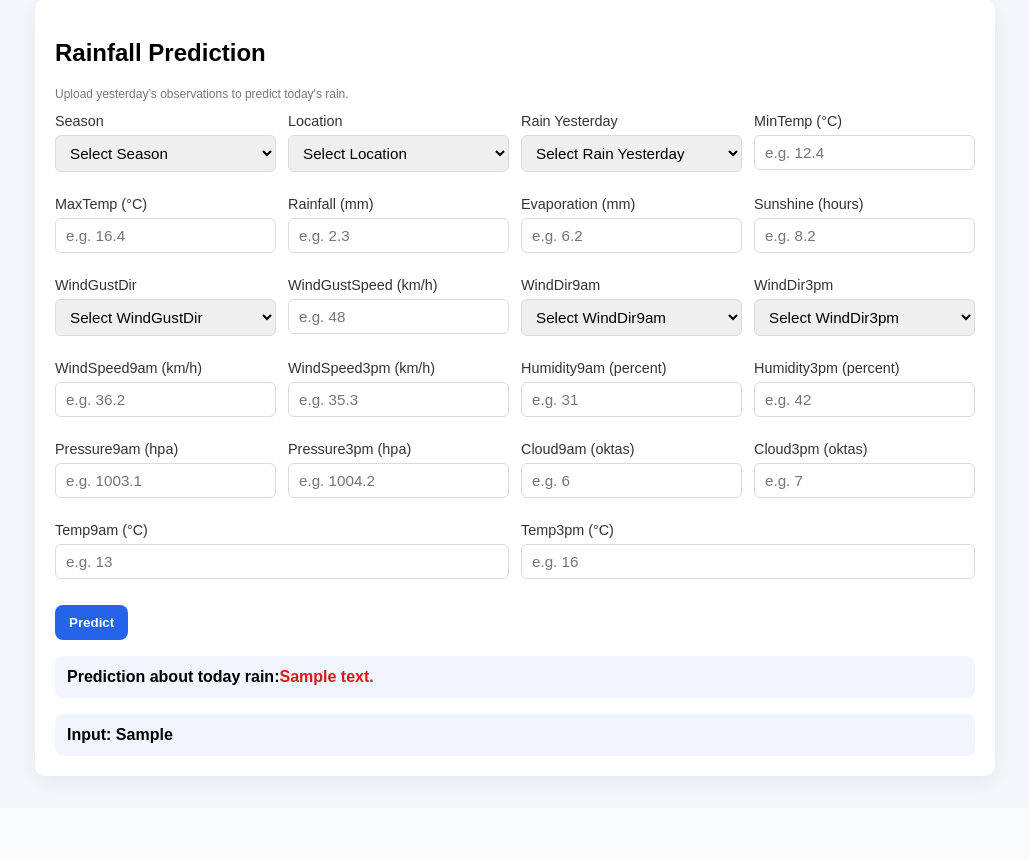
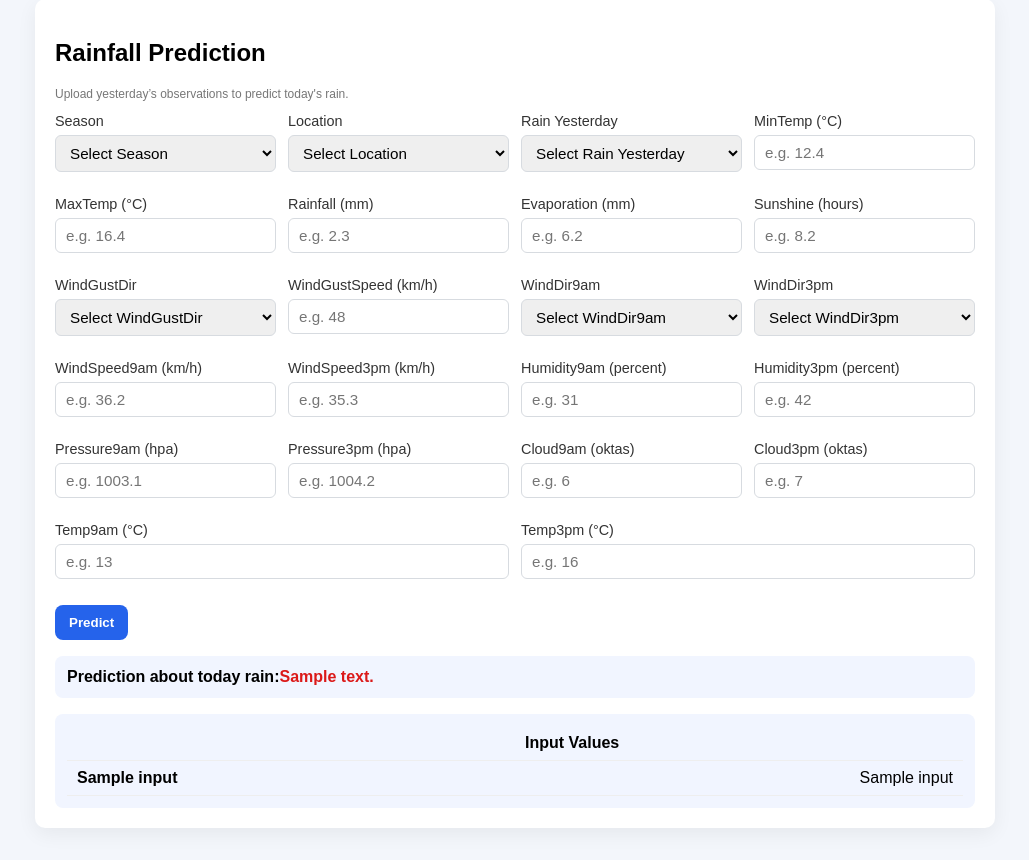
Before and after one commit to rizwanPizzee/Rainfall-Prediction, a Flask app: template templates/index.html in a window 1280 px wide. Shown: the part 33-893 px from the top of the page, without its empty margins (125-1154 px from the left). Before the commit the page ends 818 px from the top, so only its background shows below. Run offline with Flask 3, Linux system fonts and the light colour scheme; the template is opened without the code that fills it: most values are stand-ins (such as "Sample title", 1, 10 or a date in 2020); parts of the project's set-up code (start-up, migrations or seed data) failed here and were passed over.

Commit message:
Little Styling

```diff
--- a/templates/index.html
+++ b/templates/index.html
@@ -60,6 +60,23 @@
         padding: 12px;
         background: #f1f5ff;
         border-radius: 8px;
+      }
+      .input-values {
+        width: 100%;
+        border-collapse: collapse;
+      }
+      .input-values th,
+      .input-values td {
+        padding: 8px 10px;
+        border-bottom: 1px solid #eee;
+      }
+      .input-values th {
+        text-align: left;
+        width: 40%;
+        font-weight: 600;
+      }
+      .input-values td {
+        text-align: right;
       }
     </style>
   </head>
@@ -362,7 +379,20 @@
       </div>
 
       <div class="result">
-        <strong>Input: {{ input_data }}</strong>
+        <table class="input-values">
+          <tbody>
+            <tr>
+              <th></th>
+              <th>Input Values</th>
+            </tr>
+            {% for k, v in input_data.items() %}
+            <tr>
+              <th>{{ k }}</th>
+              <td>{{ v }}</td>
+            </tr>
+            {% endfor %}
+          </tbody>
+        </table>
       </div>
       {% endif %}
     </div>
```
